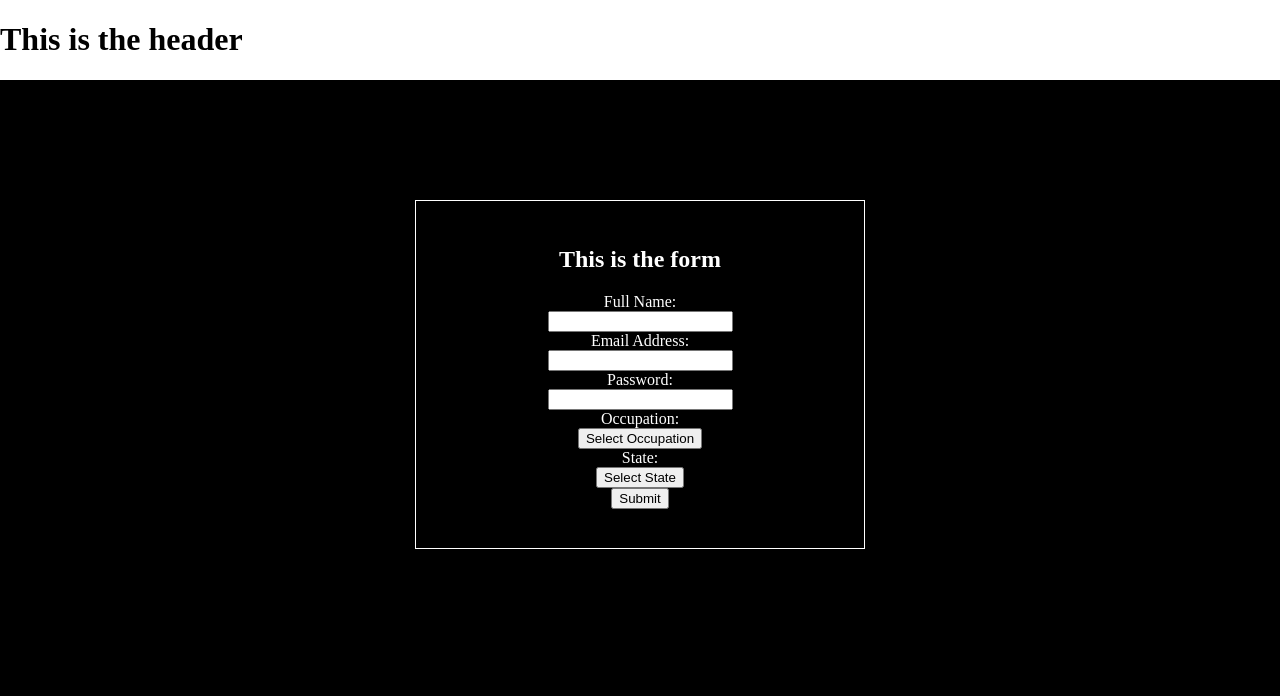
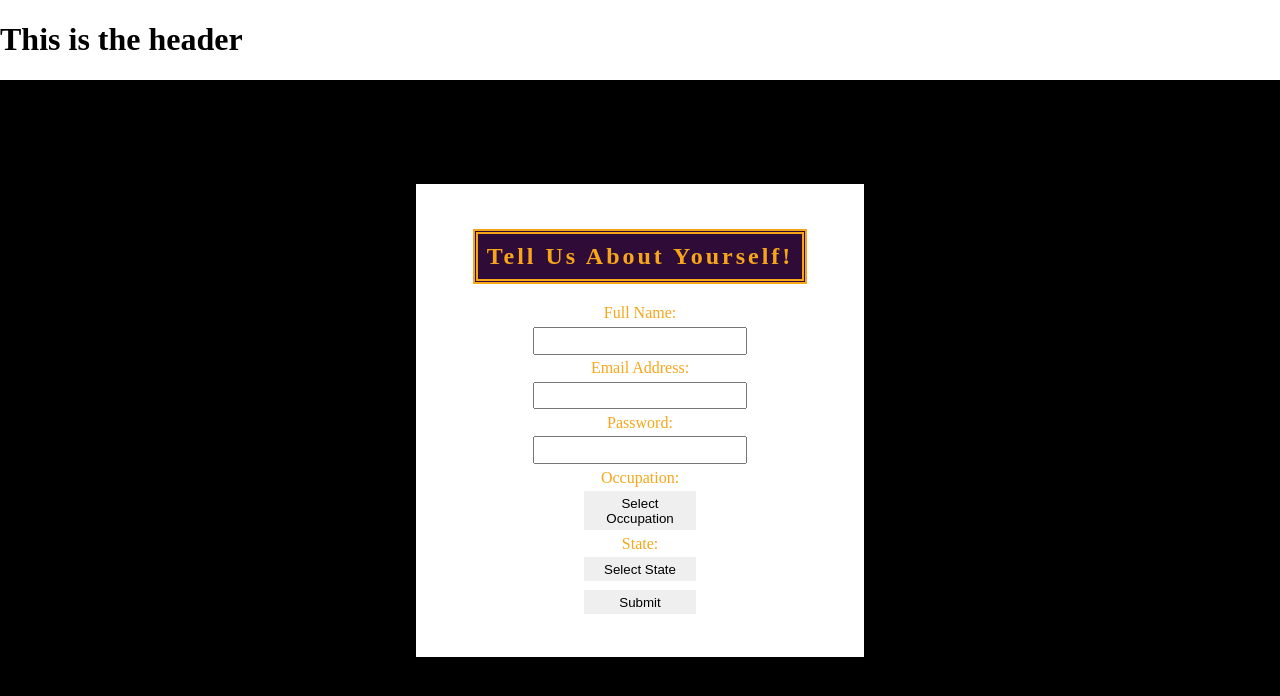
Before and after one commit to joki9448/fetchrewards-code-challenge, a React (Create React App) app: page / in a window 1280 px wide. Shown: the top 696 px of the page. Built offline with nearby package versions, Linux system fonts and the light colour scheme; a web font is replaced by a local one.

Commit message:
styled form header

```diff
--- a/src/App.css
+++ b/src/App.css
@@ -4,21 +4,39 @@ body {
   font-family: 'Coustard', serif;
 }
 
+/* Form */
 .form-section {
   background: #000000;
   height: 90vh;
 }
-
 .form {
-  border: 1px solid white;
+  background-color: white;
   display: flex;
   flex-direction: column;
-  color: white;
+  color: #F8A619;
   /* height: 70vh; */
   width: 35vw;
   position: relative;
   align-items: center;
   margin: auto;
   padding: 2% 0% 3% 0%;
-  top: 15vh;
+  top: 13vh;
 }
+.form h2 {
+  background: #2F0C38;
+  letter-spacing: 3px;
+  border: 5px double #F8A619;
+  padding: 2%;
+}
+.form input {
+  padding: 1%;
+  width: 45%;
+  margin: 1%;
+}
+.form button {
+  cursor: pointer;
+  border: none;
+  margin: 1%;
+  padding: 1%;
+  width: 25%;
+}
--- a/src/components/Form.js
+++ b/src/components/Form.js
@@ -53,7 +53,7 @@ function Form() {
     return (
         <section className="form-section">
             <form className="form" onSubmit={handleSubmit}>
-                <h2>This is the form</h2>
+                <h2>Tell Us About Yourself!</h2>
                 <label for="fullname">Full Name:</label>
                 <input type="text" onChange={(e) => setName(e.target.value)} value={name}></input>
 
```
